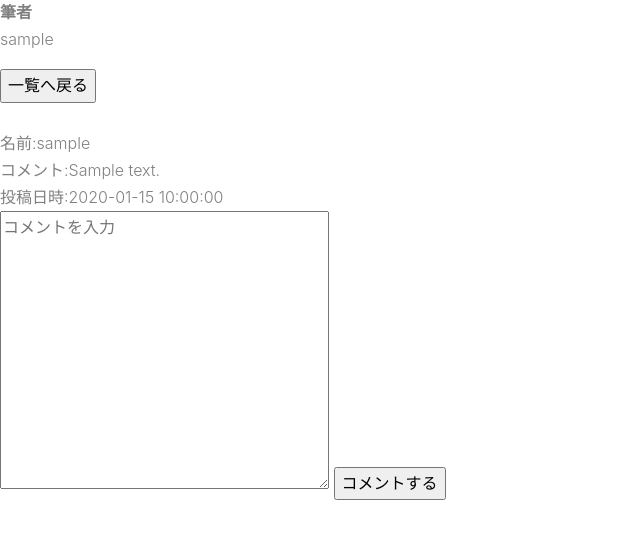
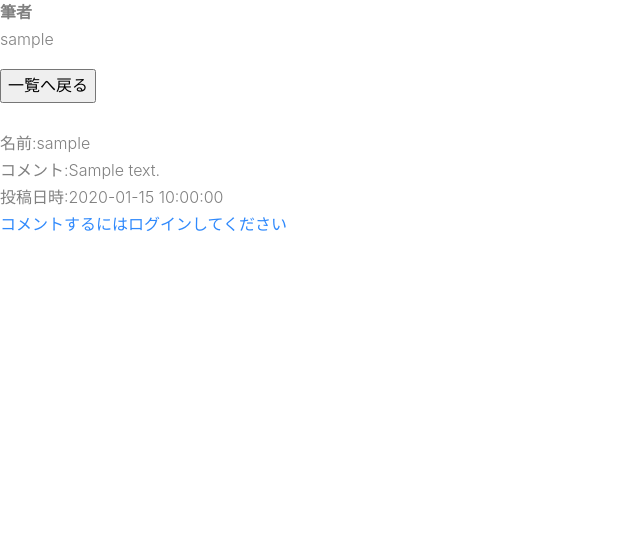
Before and after one commit to hideri777/seikabutsu, a PHP site: the page made by app/templates/post.twig in a window 1280 px wide. Shown: the part 205-744 px from the top of the page, without its empty margins (0-640 px from the left). Run offline with PHP 8.4, Linux system fonts and the light colour scheme; the template is opened without the code that fills it: most values are stand-ins (such as "Sample title", 1, 10 or a date in 2020); some libraries are stand-ins or nearby versions.

Commit message:
ログインしてないときのコメント調整

```diff
--- a/app/templates/post.twig
+++ b/app/templates/post.twig
@@ -56,8 +56,12 @@
 								投稿日時:<span>{{data.created_date}}</span><br>
 							{% endfor %}
 						</div>
-						<textarea name="comment" id="comment_text" cols="30" rows="10" placeholder="コメントを入力"></textarea>
-						<input type="button" value="コメントする" id="send_comment">
+						{% if isLogin %}
+							<textarea name="comment" id="comment_text" cols="30" rows="10" placeholder="コメントを入力"></textarea>
+							<input type="button" value="コメントする" id="send_comment">
+						{% else %}
+							<a href="login.php">コメントするにはログインしてください</a>
+						{% endif %}
 					</div>
 
 				</div>
--- a/public/post.php
+++ b/public/post.php
@@ -35,7 +35,9 @@ $commentdata = $post->getCommentsInfo($post_id);
 $context = [];
 $context['postData'] = $postData[0];
 $context['commentData'] = $commentdata;
-$context['login_user_id'] = $_SESSION['user_id'];
 $context['isLogin'] = $isLogin;
-if($_SESSION['user_id'] === $postData[0]['user_id']) $context['editable'] = true;
+if($isLogin) {
+  $context['login_user_id'] = $_SESSION['user_id'];
+  if($_SESSION['user_id'] === $postData[0]['user_id']) $context['editable'] = true;
+}
 echo $twig->render('post.twig', $context);
```
